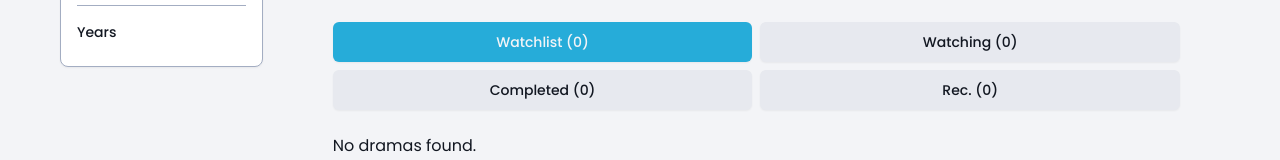
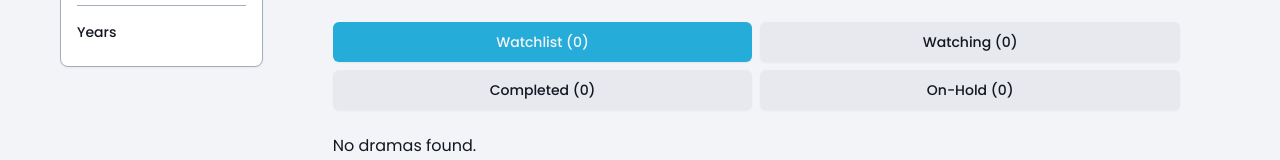
Before and after one commit to Krithika-N-4/drama-diary, a Next.js app: page / in a window 1280 px wide. Shown: the part 208-368 px from the top of the page. Built offline with nearby package versions, Linux system fonts and the light colour scheme.

Commit message:
Update page.tsx

```diff
--- a/src/app/page.tsx
+++ b/src/app/page.tsx
@@ -351,7 +351,7 @@ export default function Home() {
   const filteredWatchlist = filteredDramas.filter(drama => drama.status === 'Watchlist');
   const filteredWatching = filteredDramas.filter(drama => drama.status === 'Watching');
   const filteredCompleted = filteredDramas.filter(drama => drama.status === 'Completed');
-  const filteredRecommended = filteredDramas.filter(drama => drama.status === 'On-Hold');
+  const filteredOnHold = filteredDramas.filter(drama => drama.status === 'On-Hold');
 
   const noDramasFound = filteredDramas.length === 0;
 
@@ -521,7 +521,7 @@ return (
                 : "bg-secondary text-secondary-foreground"
             }`}
           >
-            Rec. ({filteredRecommended.length})
+            On-Hold ({filteredOnHold.length})
           </button>
         </div>
 
@@ -537,7 +537,7 @@ return (
             <DramaList dramas={filteredCompleted} onDelete={deleteDrama} onEdit={handleEdit} />
           )}
           {activeTab === "on-hold" && (
-            <DramaList dramas={filteredRecommended} onDelete={deleteDrama} onEdit={handleEdit} />
+            <DramaList dramas={filteredOnHold} onDelete={deleteDrama} onEdit={handleEdit} />
           )}
         </div>
       </div>
```
